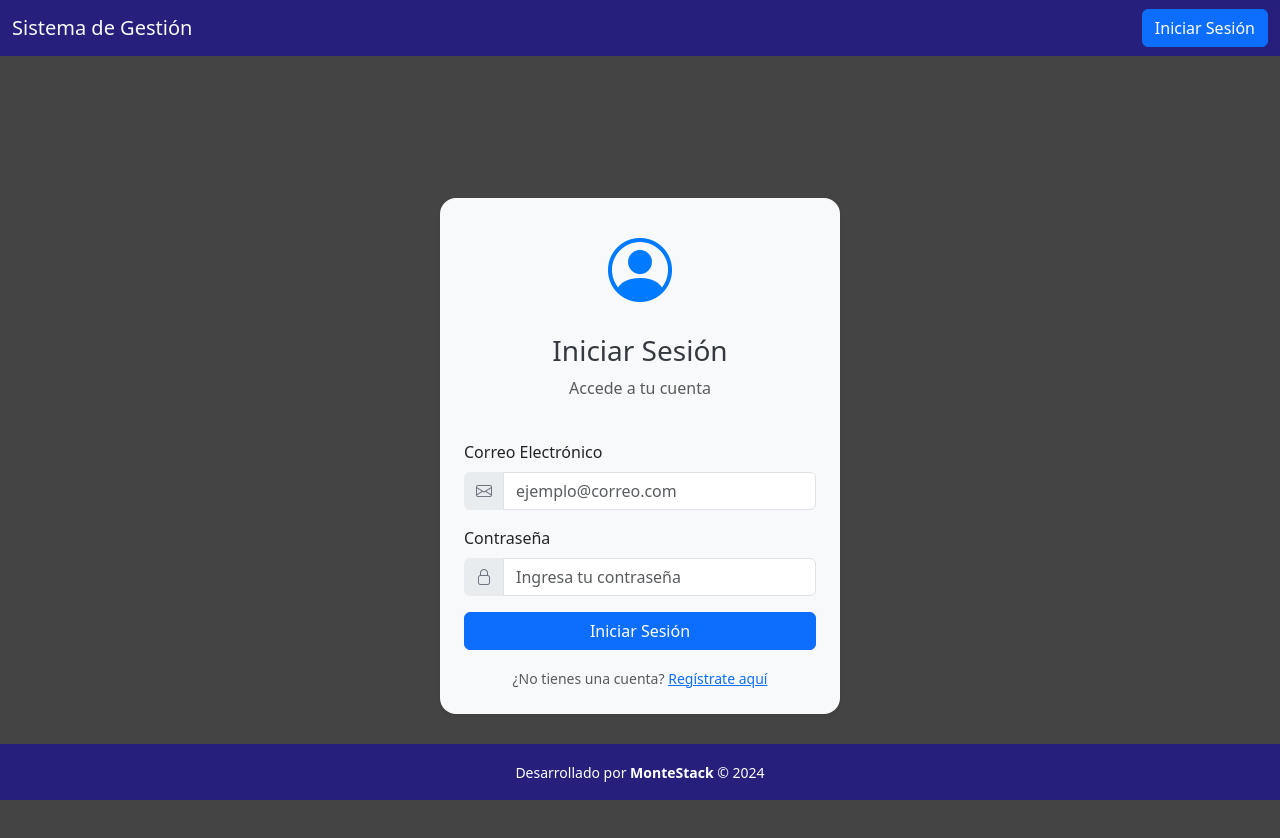
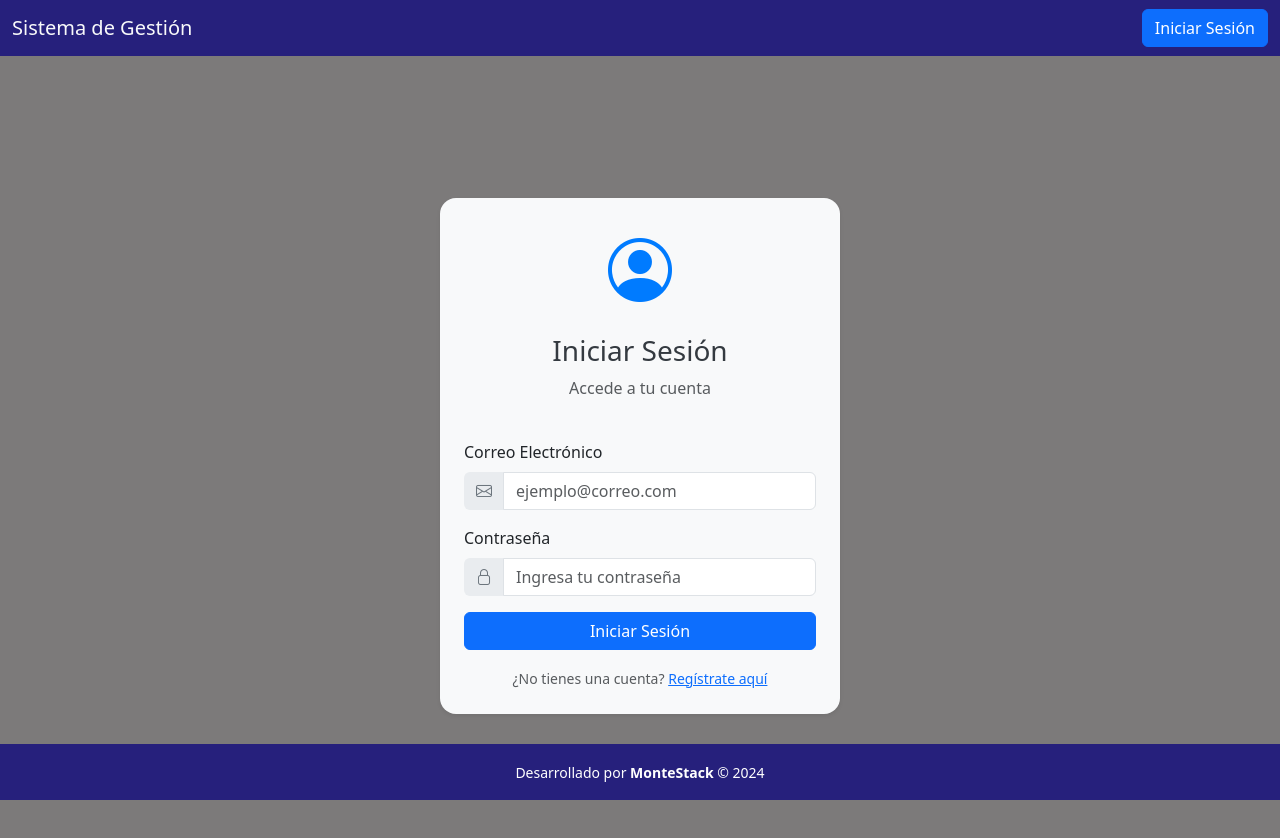
Before and after one commit to ivanMax11/managentSystem, a Vue app in the folder frontend/: page /login in a window 1280 px wide. Shown: the top 838 px of the page. Built offline with nearby package versions, Linux system fonts and the light colour scheme.

Commit message:
settings ports

```diff
--- a/frontend/src/App.vue
+++ b/frontend/src/App.vue
@@ -29,7 +29,7 @@ export default {
 }
 
 #app {
-  background-color: #444;
+  background-color: #7c7a7a;
   width: 100%;
   min-height: 100vh;  /* Asegura que el contenedor ocupe al menos toda la altura de la pantalla */
 }
```
Also changed, not shown: 1 other file (tests, documents, lock files or other folders).
